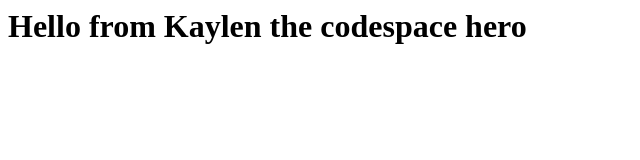
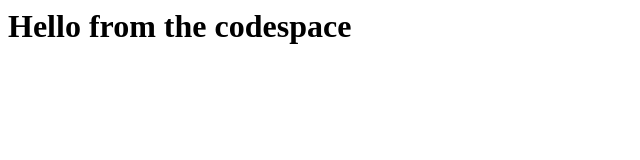
Before and after one commit to Xaidor/skills-code-with-codespaces, a plain HTML site: page index.html in a window 1280 px wide. Shown: the whole page, without its empty margins (0-640 px from the left). Drawn offline with Linux system fonts and the light colour scheme.

Commit message:
Adding hello from the codespace!

```diff
--- a/index.html
+++ b/index.html
@@ -1,3 +1,3 @@
 <html>
-  <h1>Hello from Kaylen the codespace hero</h1>
+  <h1>Hello from the codespace</h1>
 </html>
```
